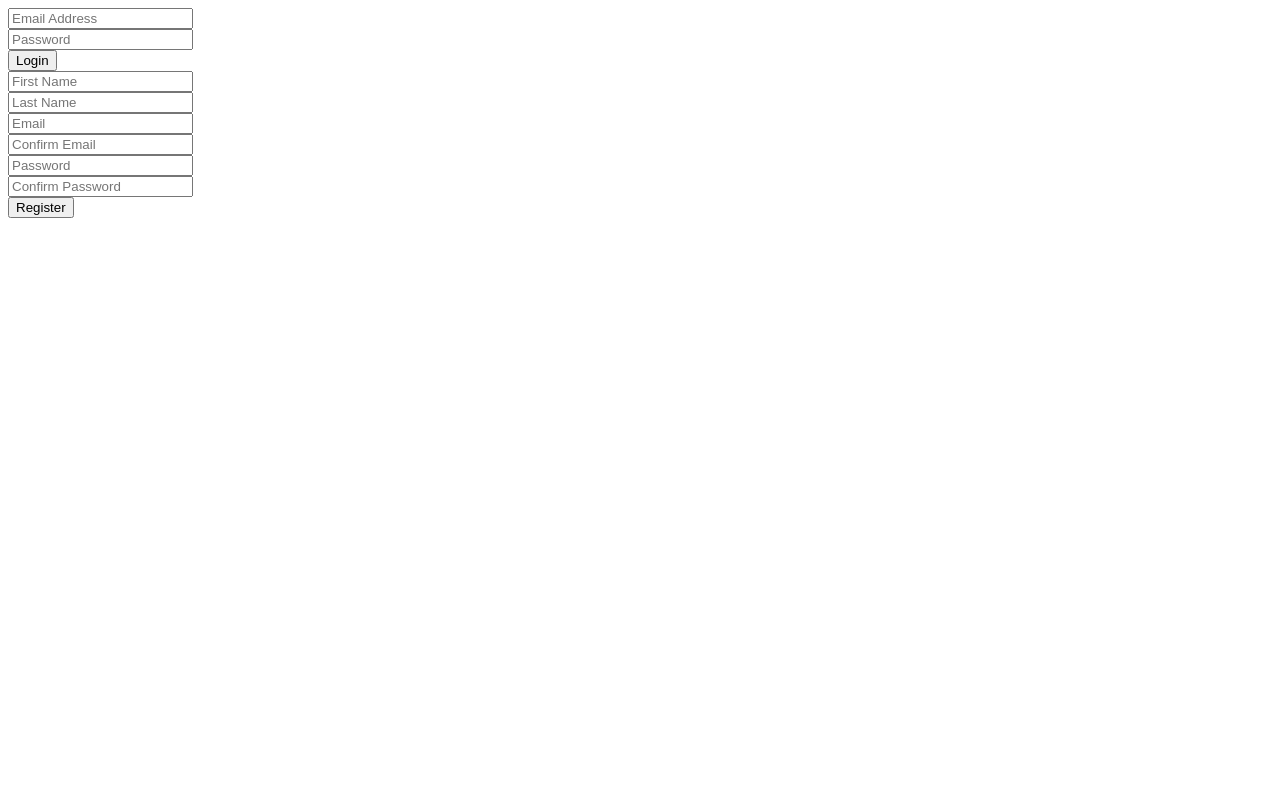
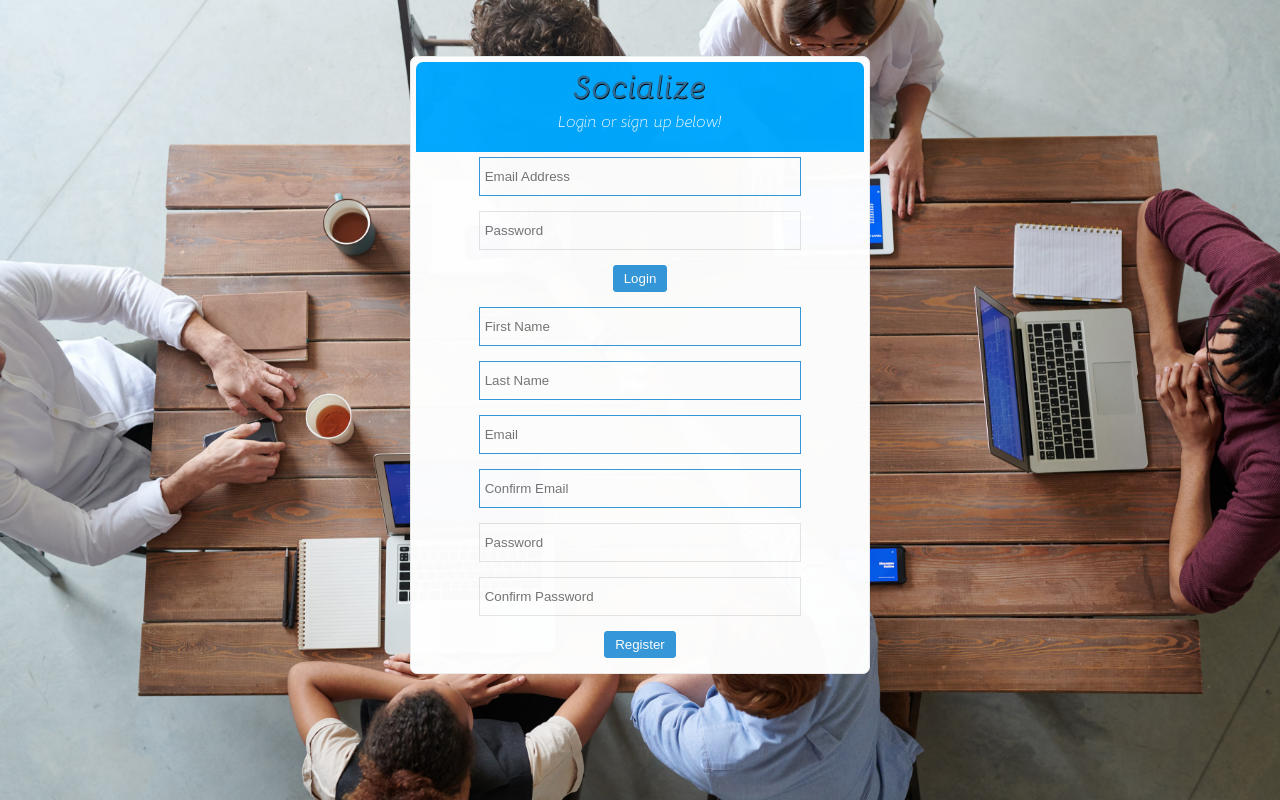
Before and after one commit to NaveenDK/web-social, a PHP site: page /register.php in a window 1280 px wide. Run offline with PHP 8.4, Linux system fonts and the light colour scheme.

Commit message:
added font-family, background-image, styling for the main page completed

```diff
--- /dev/null
+++ b/assets/css/register_style.css
@@ -0,0 +1,91 @@
+@font-face {
+    font-family: 'Bellota-LightItalic';
+    src: url('../fonts/Bellota-LightItalic.otf');
+}
+
+@font-face {
+    font-family: 'Bellota-BoldItalic';
+    src: url('../fonts/Bellota-BoldItalic.otf');
+}
+
+form {
+    text-align: center;
+}
+
+body,
+html {
+    height: 100%;
+}
+
+body {
+    margin: 0;
+    padding: 0;
+}
+
+.wrapper {
+    background-image: url("../images/backgrounds/main-banner.jpg");
+    background-size: 100%;
+    width: 100%;
+    height: 100%;
+    min-width: 950px;
+
+}
+
+.login_box {
+    font-family: 'Bellota-LightItalic', sans-serif;
+    position: relative;
+    margin-right: auto;
+    margin-left: auto;
+    top: 7%;
+    width: 35%;
+    background-color: #ffffff;
+    border: 1px solid #EDEDED;
+    border-radius: 7px;
+    padding: 5px;
+    opacity: 0.98;
+}
+
+.login_header {
+    width: 100%;
+    height: 90px;
+    background-color: #00a8ff;
+    color: #fff;
+    text-align: center;
+    border-top-left-radius: 7px;
+    border-top-right-radius: 7px
+}
+
+.login_header h1 {
+    font-family: 'Bellota-BoldItalic', sans-serif;
+    margin-top: 0;
+    margin-bottom: 0;
+    color: #2c6c96;
+    text-shadow: #000 0.5px 0.5px 0px;
+}
+
+input[type="submit"] {
+    background-color: #3498db;
+    border: 1px solid #3498db;
+    border-radius: 3px;
+    margin: 5px 0 10px 0;
+    padding: 5px 10px 5px 10px;
+    color: #fff;
+}
+
+input[type="text"],
+input[type="email"],
+input[type="password"] {
+    border: 1px solid #e5e5e5;
+    margin-top: 5px;
+    width: 70%;
+    height: 35px;
+    margin-bottom: 10px;
+    padding-left: 5px;
+
+}
+
+input[type="text"],
+input[type="email"],
+input[type="password"]:hover {
+    border-color: #3498db;
+}
--- a/register.php
+++ b/register.php
@@ -18,8 +18,19 @@ require 'includes/form_handlers/login_handler.php';
     <meta name="viewport" content="width=device-width, initial-scale=1.0">
     <meta http-equiv="X-UA-Compatible" content="ie=edge">
     <title>Welcome to your social feed!</title>
+    <link rel="stylesheet" type="text/css" href="assets/css/register_style.css">
 </head>
 <body>
+
+<div class="wrapper">
+
+
+   <div class="login_box">
+   <div class="login_header">
+
+     <h1>Socialize</h1>
+     Login or sign up below!
+  </div>
                 <form action="register.php" method="POST">
                     <input type="email" name ="log_email" placeholder="Email Address" value="<?php
                 if(isset($_SESSION['log_email'])){
@@ -35,6 +46,7 @@ require 'includes/form_handlers/login_handler.php';
                         if(in_array("Email or password was incorrect<br>",$error_array)) echo "Email or password was incorrect<br>";
                     ?>
                 </form>
+
 
 
                 <form action = "register.php" method="POST">
@@ -84,5 +96,9 @@ require 'includes/form_handlers/login_handler.php';
                 <?php if(in_array("<span style='color:#14c800;'> You're all set ! Go ahead and login!</span><br>",$error_array)) echo "<span style='color:#14c800;'> You're all set ! Go ahead and login!</span><br>";?>
 
                 </form>
+        </div>
+
+</div>
+
 </body>
 </html>
```
Also changed, not shown: assets/fonts/SIL Open Font License.txt (added, +44 -0 lines), assets/fonts/Bellota-Bold.otf (added), assets/fonts/Bellota-BoldItalic.otf (added), assets/fonts/Bellota-Italic.otf (added), assets/fonts/Bellota-Light.otf (added), assets/fonts/Bellota-LightItalic.otf (added), assets/fonts/Bellota-Regular.otf (added), assets/images/backgrounds/main-banner.jpg (added), group-of-person-sitting-indoors-3184306.jpg (added), 1 other file. Lines whose indentation alone changed are shown as unchanged.
